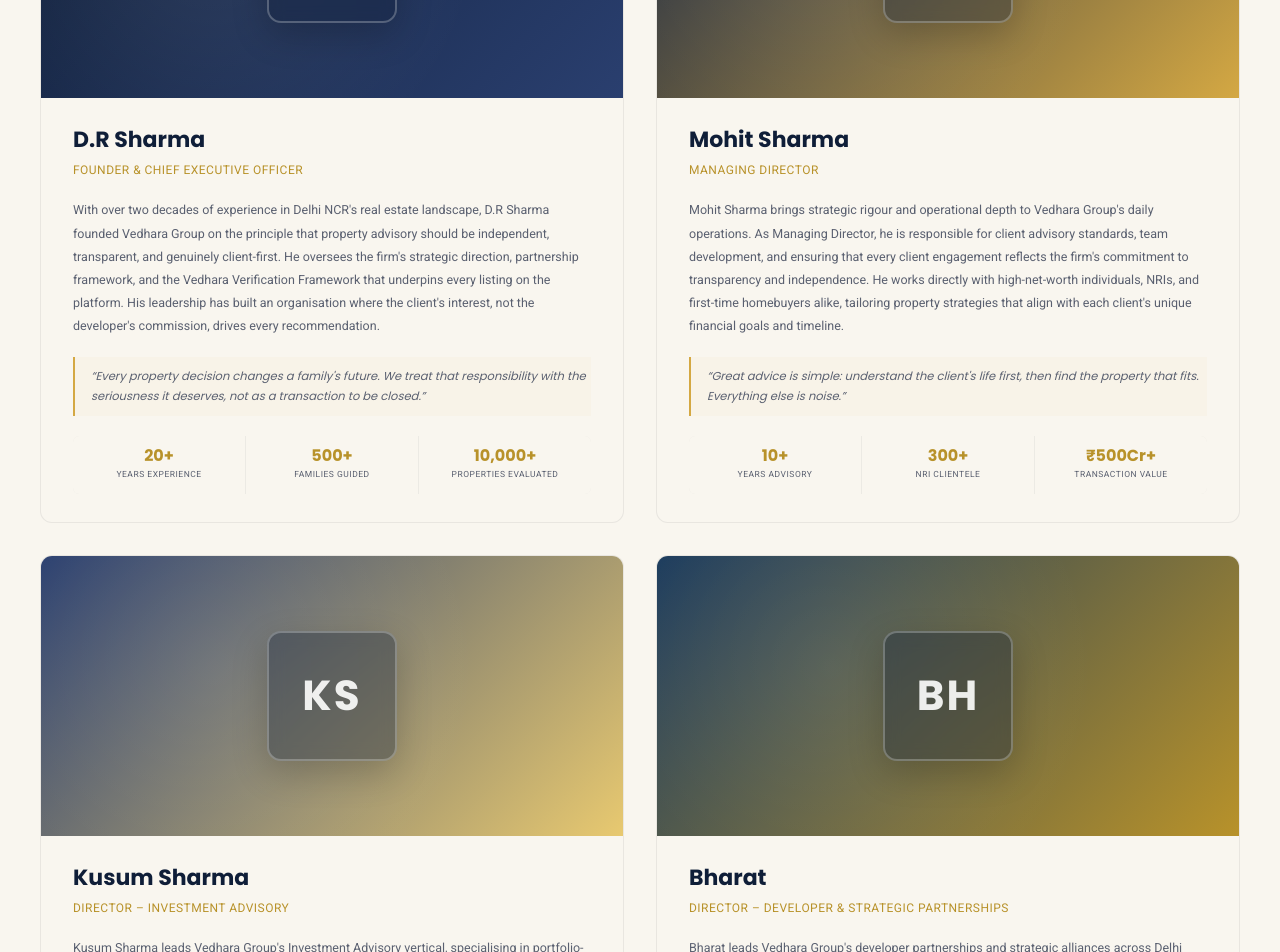
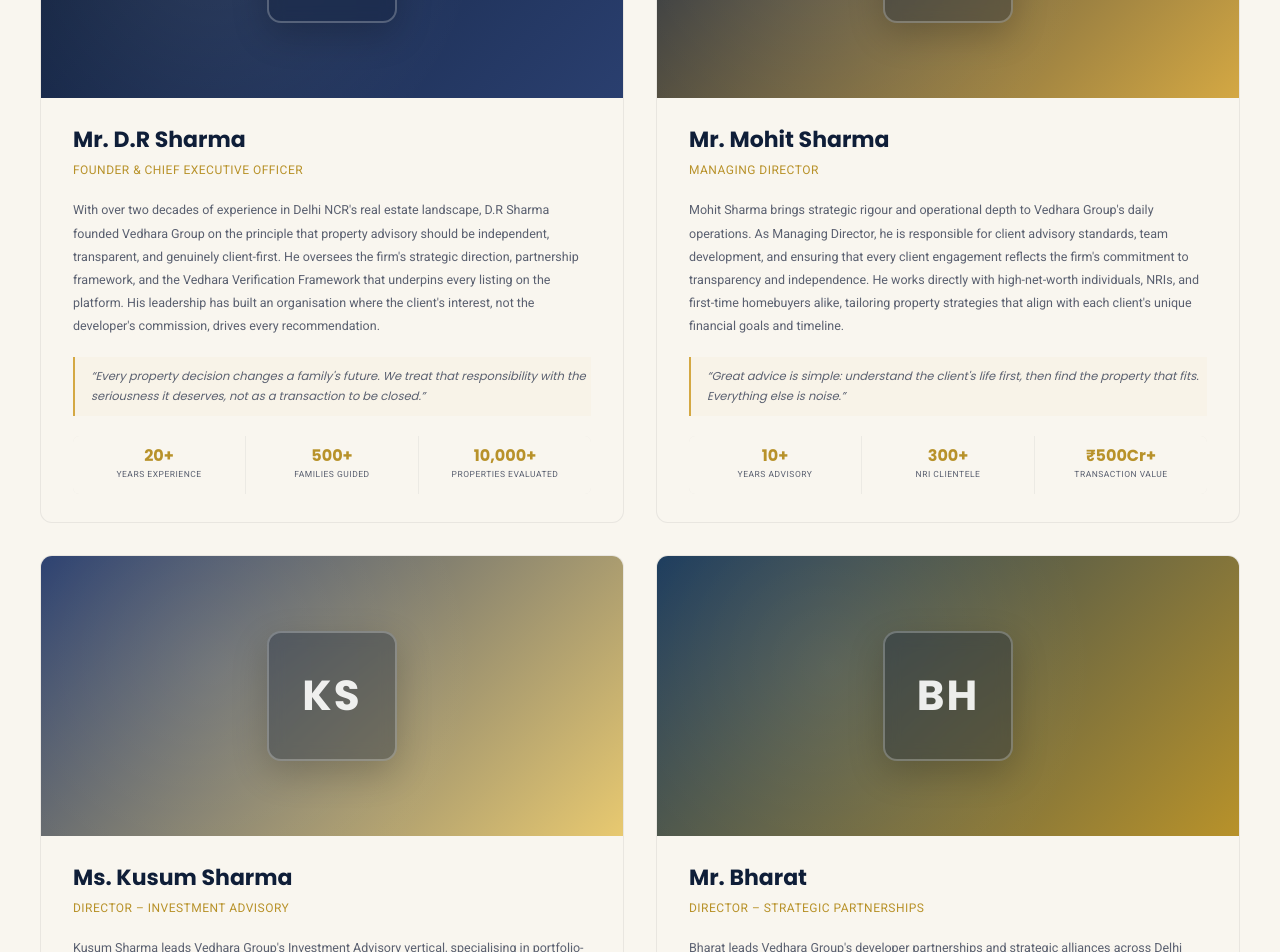
Before and after one commit to mohit1661-ai/Vedhara-Group-Supabase, a Next.js app: page /team in a window 1280 px wide. Shown: the part 1200-2152 px from the top of the page. Built offline with nearby package versions, Linux system fonts and the light colour scheme.

Commit message:
Team: add Mr./Ms. honorifics, align Bharat title to one line (homepage + team page)

```diff
--- a/app/page.tsx
+++ b/app/page.tsx
@@ -388,9 +388,9 @@
           <div style={{ display:"grid",gridTemplateColumns:"repeat(4,1fr)",gap:24 }} className="grid-4">
             {[
               { name:"Mr. D.R Sharma", title:"Founder & CEO", initials:"DS", desc:"20+ years guiding families through Delhi NCR's real estate market with transparency and independent advice." },
-              { name:"Mohit Sharma", title:"Managing Director", initials:"MS", desc:"Delivers tailored property strategies for HNI clients, NRIs, and first-time homebuyers alike." },
-              { name:"Kusum Sharma", title:"Director – Investment Advisory", initials:"KS", desc:"Specialises in portfolio-level strategy, NRI advisory, and long-term wealth creation through real estate." },
-              { name:"Bharat", title:"Director – Developer & Strategic Partnerships", initials:"BH", desc:"Ensures every listed project passes Vedhara's rigorous five-point Verification Framework." },
+              { name:"Mr. Mohit Sharma", title:"Managing Director", initials:"MS", desc:"Delivers tailored property strategies for HNI clients, NRIs, and first-time homebuyers alike." },
+              { name:"Ms. Kusum Sharma", title:"Director – Investment Advisory", initials:"KS", desc:"Specialises in portfolio-level strategy, NRI advisory, and long-term wealth creation through real estate." },
+              { name:"Mr. Bharat", title:"Director – Strategic Partnerships", initials:"BH", desc:"Ensures every listed project passes Vedhara's rigorous five-point Verification Framework." },
             ].map((member,i)=>(
               <ScrollReveal key={member.name} delay={i*100} style={{ display:"flex" }}>
                 <div className="team-card hover-lift" style={{ display:"flex",flexDirection:"column",flex:1,width:"100%",background:"var(--cream)",border:"1px solid rgba(212,168,67,0.15)",borderRadius:16,overflow:"hidden",textDecoration:"none" }}>
--- a/app/team/page.tsx
+++ b/app/team/page.tsx
@@ -7,13 +7,13 @@
 
 export const metadata: Metadata = {
   title:"Our Team | Real Estate Advisory Leadership",
-  description:"Meet Vedhara Group's leadership, serving Delhi NCR & North India: D.R Sharma (Founder & CEO), Mohit Sharma (MD), Kusum Sharma and Bharat (Director).",
+  description:"Meet Vedhara Group's leadership, serving Delhi NCR & North India: Mr. D.R Sharma (Founder & CEO), Mr. Mohit Sharma (MD), Ms. Kusum Sharma and Mr. Bharat (Director).",
   alternates:{ canonical:"https://www.vedharagroup.com/team" },
 };
 
 const teamMembers = [
   {
-    name:"D.R Sharma",
+    name:"Mr. D.R Sharma",
     title:"Founder & Chief Executive Officer",
     initials:"DS",
     gradient:"linear-gradient(135deg,#0F1E38,#2a3f6f)",
@@ -26,7 +26,7 @@
     ],
   },
   {
-    name:"Mohit Sharma",
+    name:"Mr. Mohit Sharma",
     title:"Managing Director",
     initials:"MS",
     gradient:"linear-gradient(135deg,#16243F,#D4A843)",
@@ -39,7 +39,7 @@
     ],
   },
   {
-    name:"Kusum Sharma",
+    name:"Ms. Kusum Sharma",
     title:"Director – Investment Advisory",
     initials:"KS",
     gradient:"linear-gradient(135deg,#2a3f6f,#E8C970)",
@@ -52,8 +52,8 @@
     ],
   },
   {
-    name:"Bharat",
-    title:"Director – Developer & Strategic Partnerships",
+    name:"Mr. Bharat",
+    title:"Director – Strategic Partnerships",
     initials:"BH",
     gradient:"linear-gradient(135deg,#1a3a5c,#B8922A)",
     description:"Bharat leads Vedhara Group's developer partnerships and strategic alliances across Delhi NCR and North India. His deep relationships with leading developers, combined with a rigorous evaluation framework, ensure that only projects meeting Vedhara's five-point Verification Framework make it to the platform. He manages the entire partnership lifecycle from initial due diligence through ongoing compliance monitoring, giving clients the confidence that every listed project has been independently vetted before they ever see it.",
```
